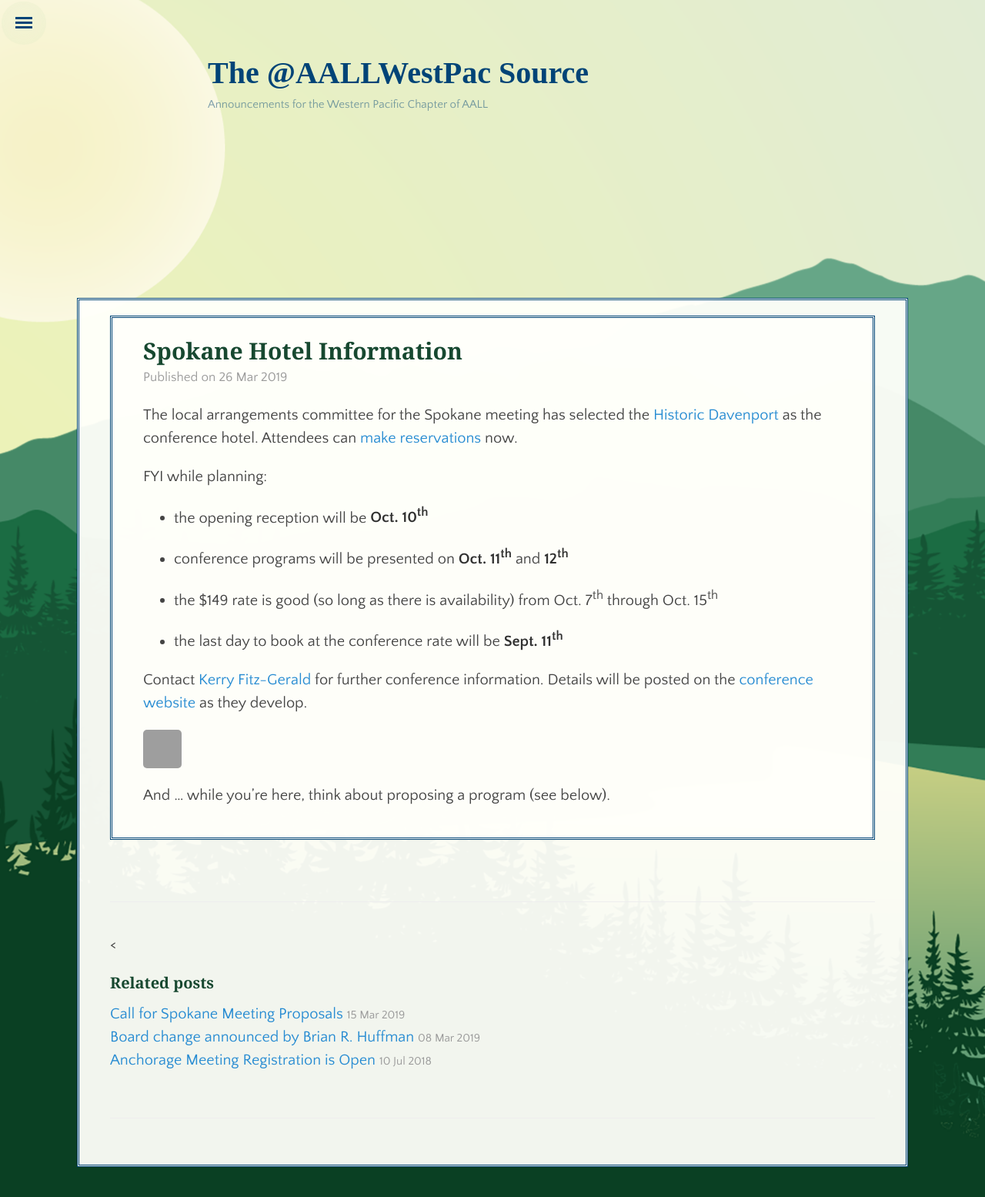
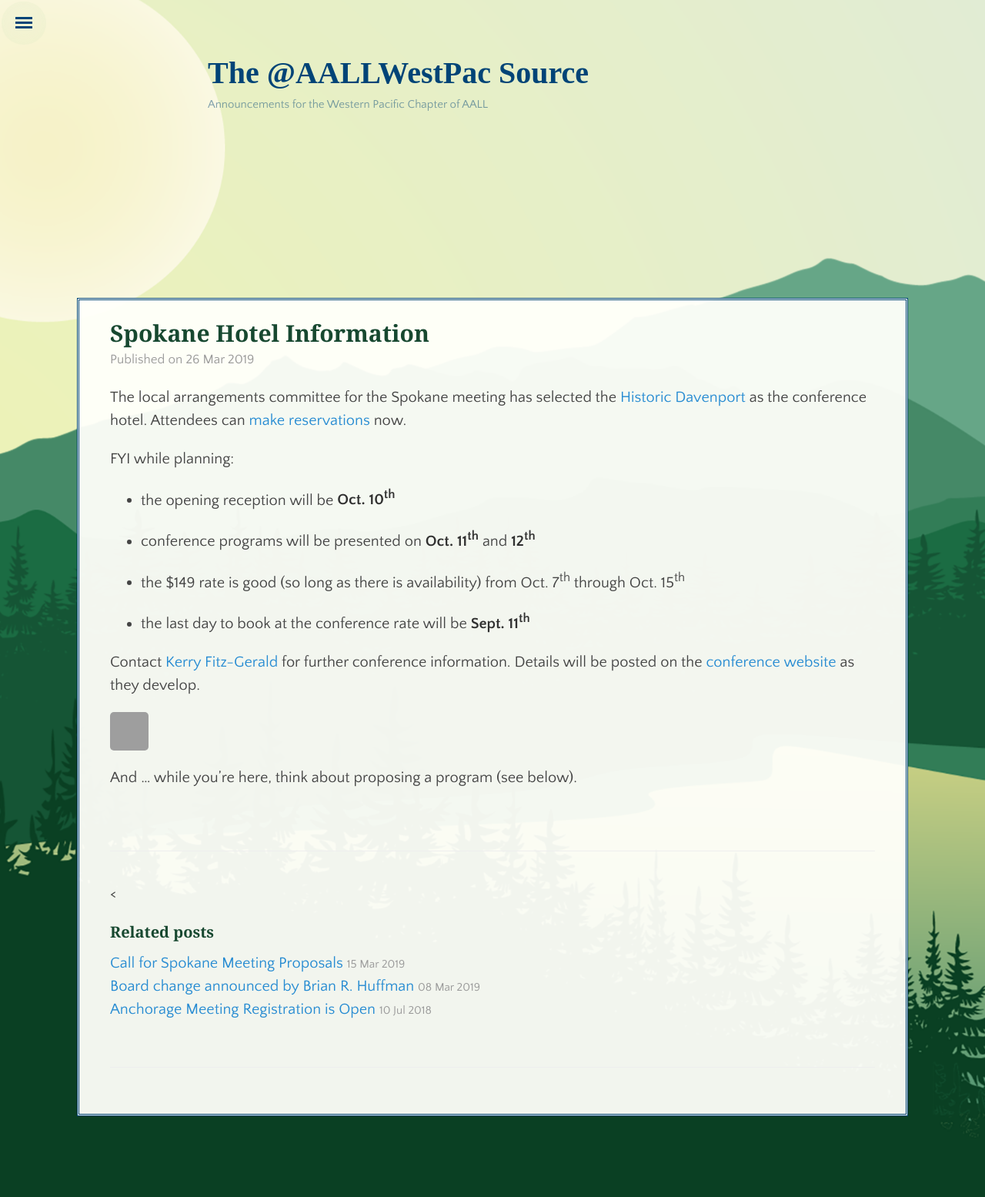
Before and after one commit to aallwestpac/aallwestpac.github.io, a Jekyll site: the page built from _posts/2019-03-26-spokane-hotel-information.md, in a window 1280 px wide. Shown: the top 1555 px of the page at 77% size. Built offline with Jekyll 4.4.1, drawn with Linux system fonts in a browser that asks for light colours; some web fonts are replaced; grey boxes are pictures that could not be loaded.

Commit message:
Update post.html

```diff
--- a/_layouts/post.html
+++ b/_layouts/post.html
@@ -3,11 +3,11 @@ layout: default
 ---
 
 <article class="post">
-  <div class="content">
+  <div class="post-wrapper">
    <h2 class="post-title">{{ page.title }}</h2>
    <time datetime="{{ page.date | date_to_xmlschema }}" class="post-date">{{ page.date | date_to_string }}</time>
    {{ content }}
-   </div>
+  </div>
 </article>
 
 {% if site.related_posts != empty %}
```
